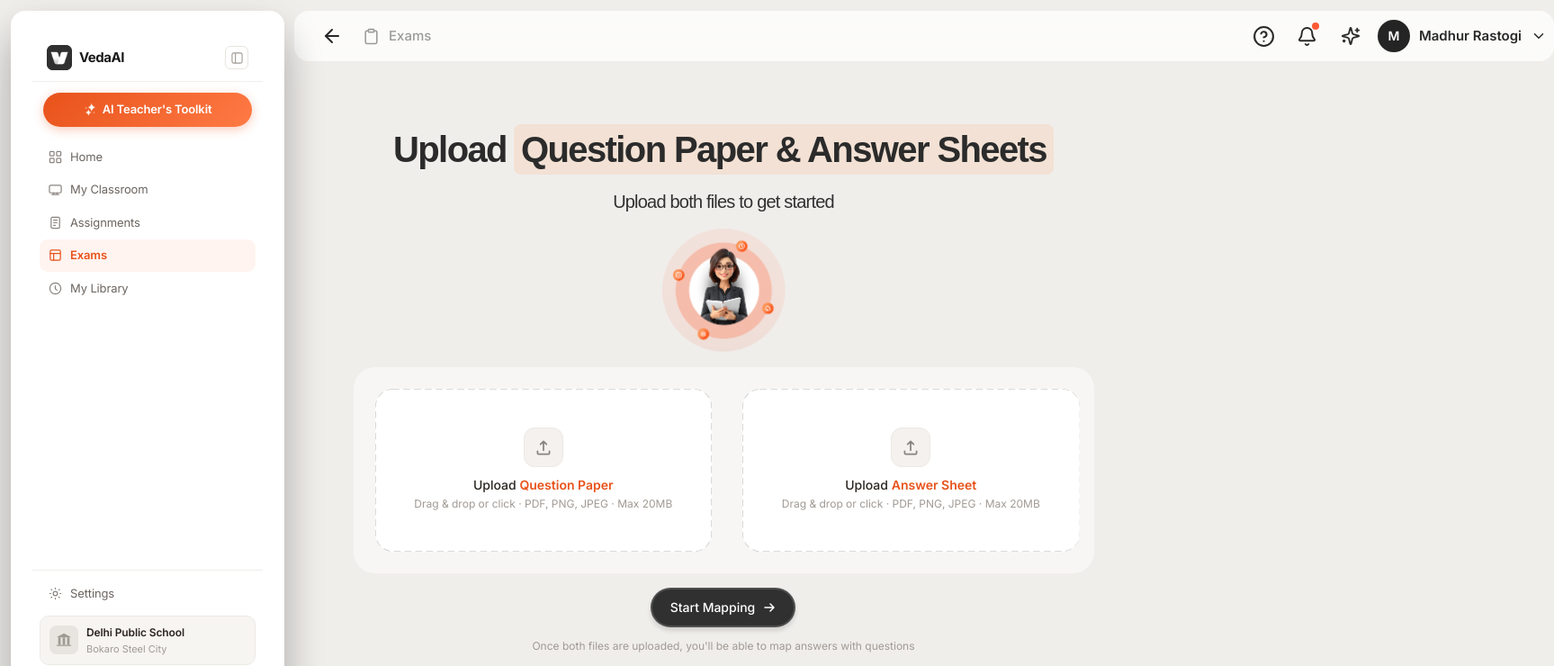
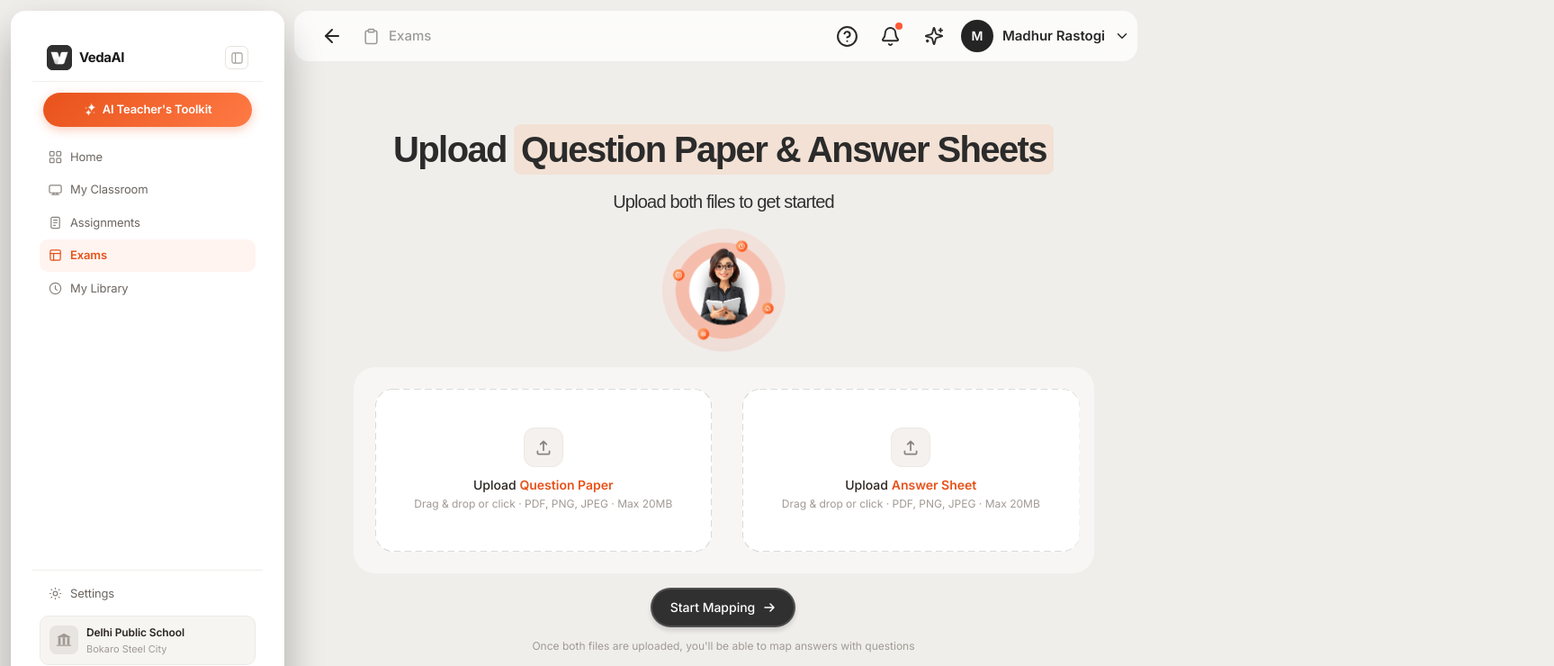
Before and after one commit to anshumancodes/veda-ai-test, a Next.js app in the folder apps/web/: page / in a window 1280 px wide. Shown: the top 740 px of the page at 90% size, 1727 px wide, since content can reach past the window. Built offline with nearby package versions, Linux system fonts and the light colour scheme.

Commit message:
fix(layout): Adjust desktop nav positioning and styling

```diff
--- a/apps/web/src/components/layout/top-nav.tsx
+++ b/apps/web/src/components/layout/top-nav.tsx
@@ -37,14 +37,15 @@ export default function TopNav({
 
   return (
     <>
-      {/* ── Desktop nav (≥ 768 px) ───────────────────────────────────── */}
+      {/* Desktop nav (≥ 768 px) */}
       <nav
         className="top-nav-desktop"
         style={{
           position: "absolute",
           top: "12px",
           left: "327px",
-          width: "1400px",
+          right: "16px",
+          width: "auto",
           height: "56px",
           borderRadius: "16px",
           paddingLeft: "24px",
@@ -52,8 +53,8 @@ export default function TopNav({
           gap: "10px",
           background: "rgba(255, 255, 255, 0.75)",
           opacity: 1,
-          rotate: "0deg",
           display: "flex",
+          alignItems: "center",
           justifyContent: "space-between",
           backdropFilter: "blur(12px)",
           WebkitBackdropFilter: "blur(12px)",
@@ -444,6 +445,12 @@ export default function TopNav({
         .top-nav-desktop { display: flex !important; }
         .top-nav-mobile  { display: none  !important; }
 
+        @media (max-width: 1023px) {
+          .top-nav-desktop {
+            left: 88px !important;
+          }
+        }
+
         @media (max-width: 767px) {
           .top-nav-desktop { display: none  !important; }
           .top-nav-mobile  { display: flex !important; }
```
